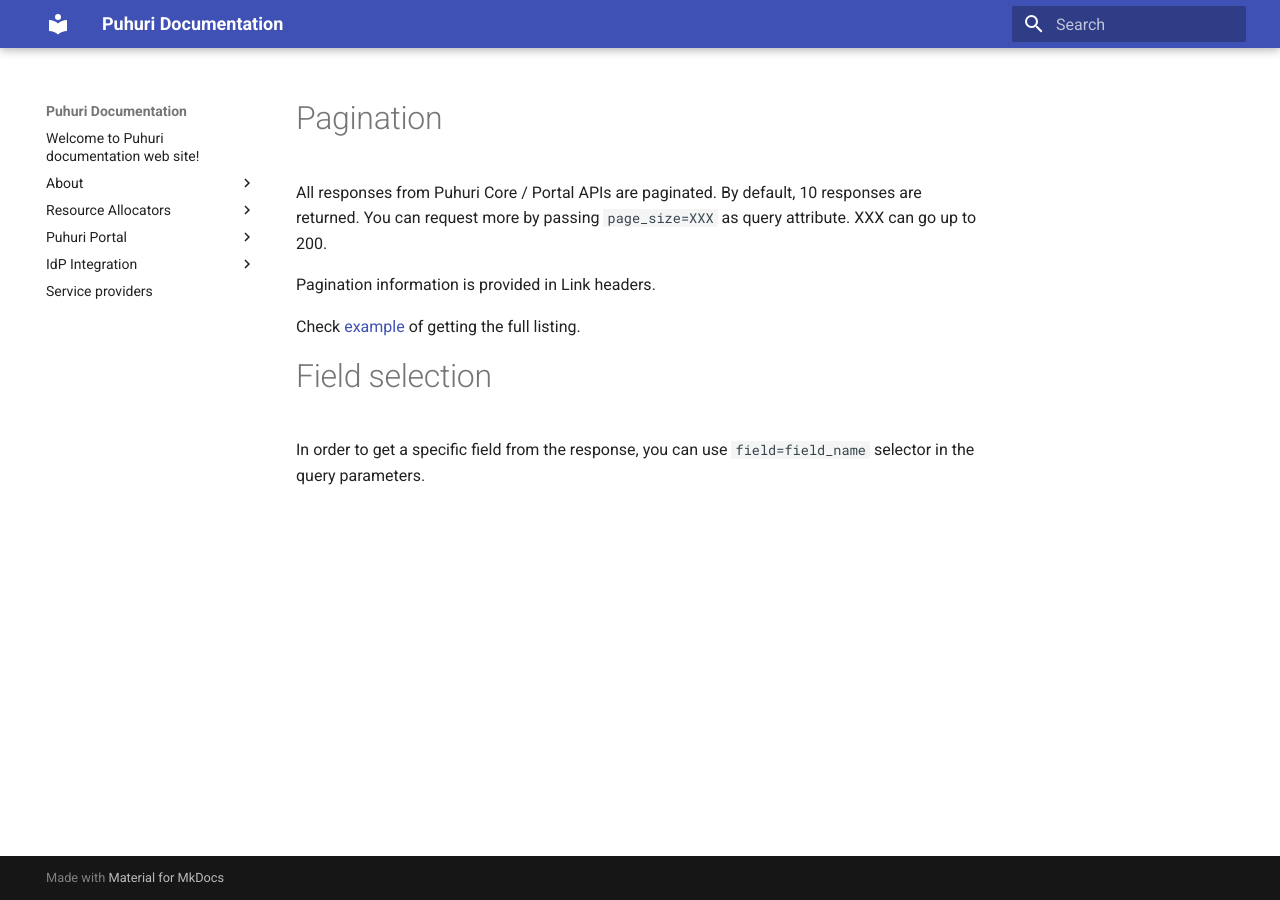
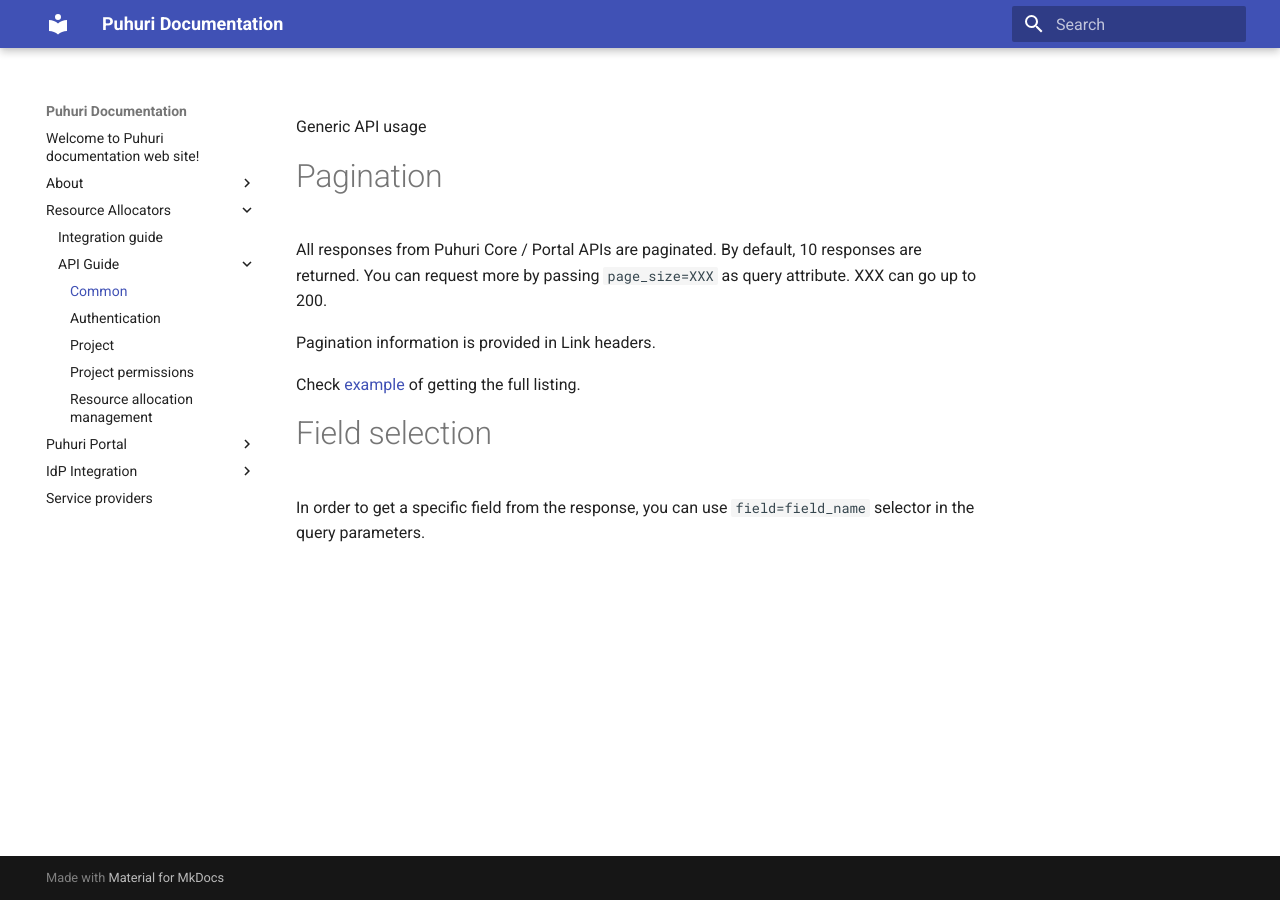
Before and after one commit to neicnordic/puhuri-web, an MkDocs documentation site: the page built from docs/API guide/common.md, in a window 1280 px wide. Built offline with MkDocs 1.6.1 and Material for MkDocs 9.7.7, drawn with Linux system fonts in a browser that asks for light colours.

Commit message:
Include common api notes

```diff
--- a/docs/API guide/common.md
+++ b/docs/API guide/common.md
@@ -1,8 +1,9 @@
+Generic API usage
+
 # Pagination
 
 All responses from Puhuri Core / Portal APIs are paginated. By default, 10 responses are returned.
 You can request more by passing ``page_size=XXX`` as query attribute. XXX can go up to 200.
-
 
 Pagination information is provided in Link headers.
 
--- a/mkdocs.yml
+++ b/mkdocs.yml
@@ -21,6 +21,7 @@ nav:
     - Resource Allocators:
       - 'resource-allocators.md'
       - API Guide:
+          - 'API guide/common.md'
           - 'API guide/authentication.md'
           - 'API guide/project.md'
           - 'API guide/project-permissions.md'
```
